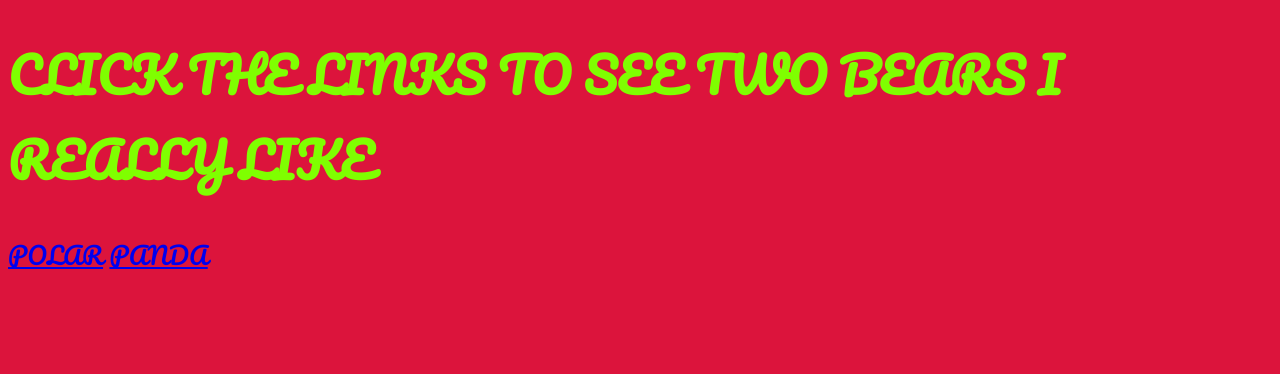
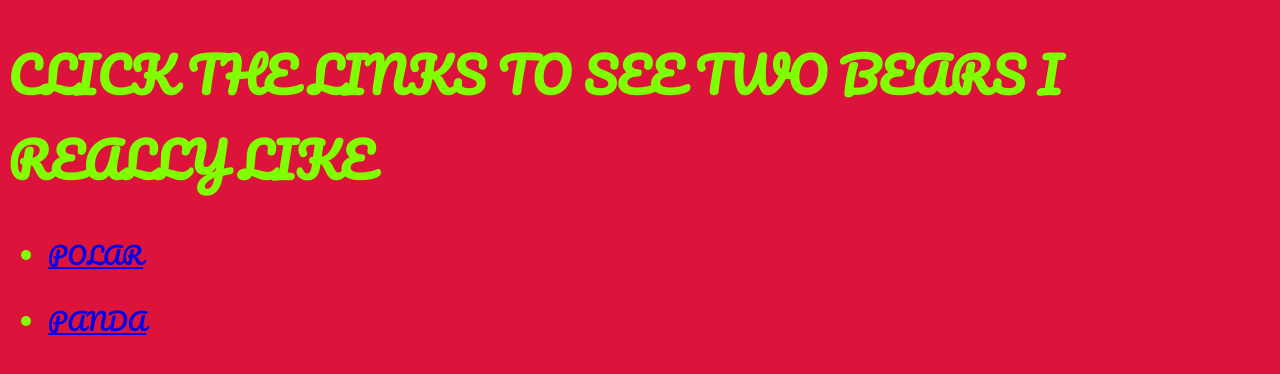
Before and after one commit to Jarvidan/Bears, a plain HTML site: page index.html in a window 1280 px wide. Drawn offline with Linux system fonts and the light colour scheme.

Commit message:
added unordered list

```diff
--- a/index.html
+++ b/index.html
@@ -7,7 +7,16 @@
 	</head>
 	<body>
 		<h1>CLICK THE LINKS TO SEE TWO BEARS I REALLY LIKE</h1>
-		<a href="Pages/polar.html">POLAR</a>
-		<a href="Pages/panda.html">PANDA</a>
+		<ul>
+			<li>
+				<a href="Pages/polar.html">POLAR</a>
+			</li>
+		</ul>
+		<ul>
+			<li>
+				<a href="Pages/panda.html">PANDA</a>
+			</li>
+		</ul>
+
 	</body>
 </html>
```
